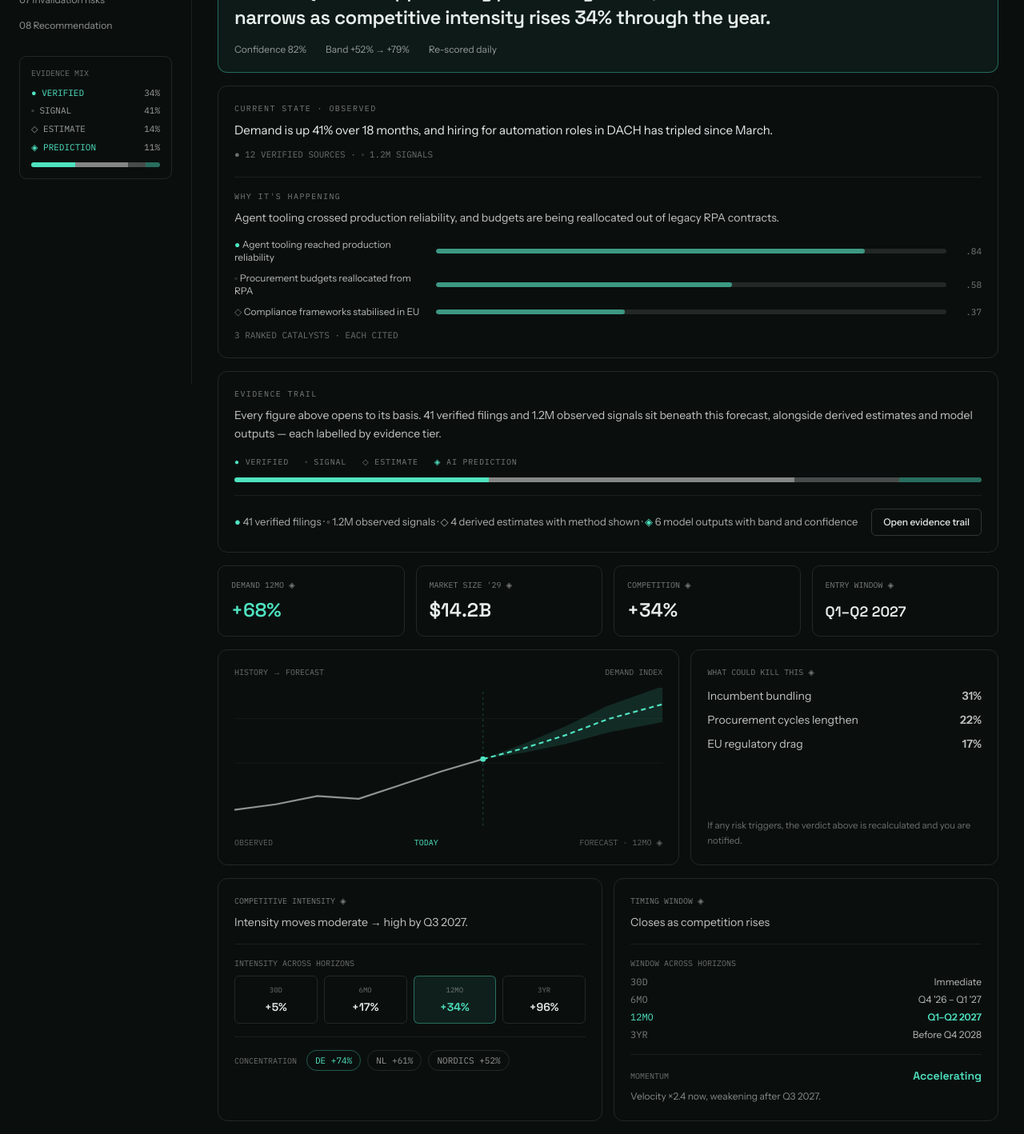
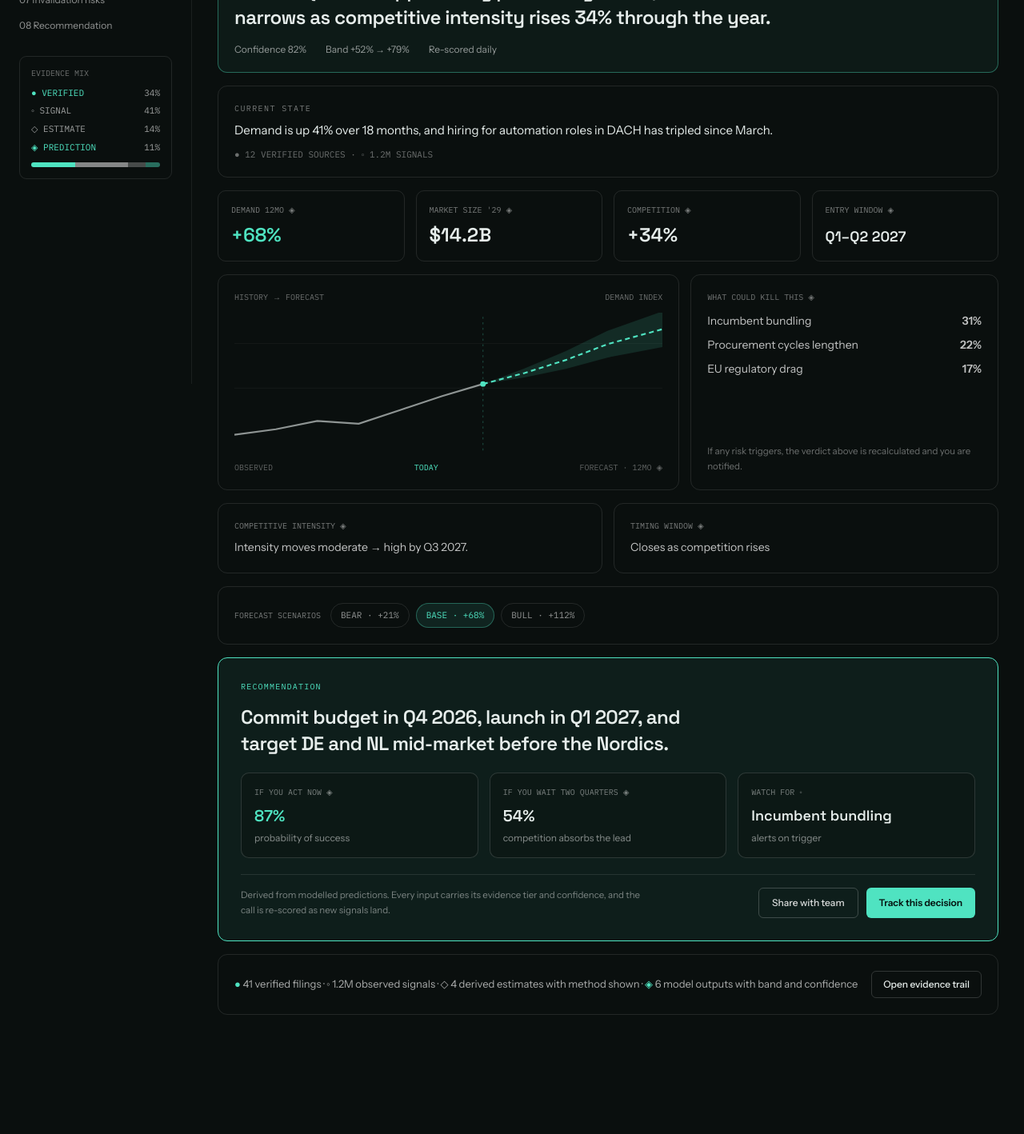
Before and after one commit to jagannathbasak/trends-dmo, a Next.js app: page /dashboard in a window 1280 px wide. Shown: the part 320-1738 px from the top of the page at 80% size. After the commit the page ends 1621 px from the top, so only its background shows below. Built offline with nearby package versions, Linux system fonts and the light colour scheme; no server answers.

Commit message:
Revert "Flesh out the thin sub-sections, leave Verdict untouched"
This reverts commit bf76e995a8b28a40e34db7170c0cedf75f6c9c3e.

```diff
--- a/src/components/dashboard/ReportDoc.tsx
+++ b/src/components/dashboard/ReportDoc.tsx
@@ -1,7 +1,6 @@
 "use client";
 
-import HorizonPicker, { HORIZONS, type Horizon } from "@/components/HorizonPicker";
-import EvidenceLegend from "@/components/EvidenceLegend";
+import HorizonPicker, { type Horizon } from "@/components/HorizonPicker";
 import { useModal } from "@/components/ModalProvider";
 import { bandPolygon, linePoints } from "@/lib/forecastData";
 import {
@@ -86,59 +85,9 @@ export default function ReportDoc({
       </div>
 
       <div id="current-state" className="scroll-mt-24 rounded-xl border border-white/10 p-5">
-        <div className="mb-2 font-mono text-[10px] tracking-[0.14em] text-white/45">CURRENT STATE · OBSERVED</div>
+        <div className="mb-2 font-mono text-[10px] tracking-[0.14em] text-white/45">CURRENT STATE</div>
         <p className="text-[15px] leading-relaxed">{decision.happening}</p>
         <div className="mt-2.5 font-mono text-[11px] text-white/40">{decision.happeningEvidence}</div>
-
-        <div className="mt-5 border-t border-white/[0.07] pt-4">
-          <div className="mb-2 font-mono text-[10px] tracking-[0.14em] text-white/45">WHY IT&apos;S HAPPENING</div>
-          <p className="text-sm leading-relaxed text-white/75">{decision.why}</p>
-          <div className="mt-3.5 flex flex-col gap-2.5">
-            {decision.catalysts.map((c) => (
-              <div key={c.label} className="flex items-center gap-3">
-                <span className="w-[190px] flex-none text-xs text-white/70 sm:w-[240px]">
-                  <span className={c.mark === "●" ? "text-accent" : "text-white/40"}>{c.mark}</span>{" "}
-                  {c.label}
-                </span>
-                <span className="h-1.5 flex-1 overflow-hidden rounded-full bg-white/10">
-                  <span className="block h-1.5 rounded-full bg-accent/60" style={{ width: `${c.pct}%` }} />
-                </span>
-                <span className="w-8 flex-none text-right font-mono text-[11px] text-white/45">.{c.pct}</span>
-              </div>
-            ))}
-          </div>
-          <div className="mt-3 font-mono text-[11px] text-white/40">{decision.whyTag}</div>
-        </div>
-      </div>
-
-      <div id="evidence-trail" className="scroll-mt-24 rounded-xl border border-white/10 p-5">
-        <div className="mb-2 font-mono text-[10px] tracking-[0.14em] text-white/45">EVIDENCE TRAIL</div>
-        <p className="text-sm leading-relaxed text-white/75">
-          Every figure above opens to its basis. {market.sources} verified filings and {market.signals}{" "}
-          observed signals sit beneath this forecast, alongside derived estimates and model outputs — each
-          labelled by evidence tier.
-        </p>
-        <EvidenceLegend className="mt-4" />
-        <div className="mt-3 flex h-1.5 overflow-hidden rounded-full">
-          <span style={{ width: "34%" }} className="bg-accent" />
-          <span style={{ width: "41%" }} className="bg-white/50" />
-          <span style={{ width: "14%" }} className="bg-white/25" />
-          <span style={{ width: "11%" }} className="bg-accent/45" />
-        </div>
-        <div className="mt-4 flex flex-col gap-4 border-t border-white/[0.07] pt-4 sm:flex-row sm:items-center sm:justify-between">
-          <div className="text-[13px] leading-relaxed text-white/65">
-            <span className="text-accent">●</span> {market.sources} verified filings · ◦ {market.signals}{" "}
-            observed signals · ◇ 4 derived estimates with method shown ·{" "}
-            <span className="text-accent">◈</span> 6 model outputs with band and confidence
-          </div>
-          <button
-            type="button"
-            onClick={() => open("Open evidence trail")}
-            className="flex-none self-start rounded-md border border-white/[0.16] px-3.5 py-2 text-xs font-medium sm:self-auto"
-          >
-            Open evidence trail
-          </button>
-        </div>
       </div>
 
       <div id="forecast" className="scroll-mt-24 grid grid-cols-2 gap-3.5 sm:grid-cols-4">
@@ -200,69 +149,13 @@ export default function ReportDoc({
       </div>
 
       <div id="competition" className="scroll-mt-24 grid grid-cols-1 gap-3.5 sm:grid-cols-2">
-        <div className="flex flex-col rounded-xl border border-white/10 p-5">
+        <div className="rounded-xl border border-white/10 p-5">
           <div className="mb-2 font-mono text-[10px] text-white/45">COMPETITIVE INTENSITY ◈</div>
           <p className="text-sm leading-relaxed text-white/75">{base.competitionNote}</p>
-
-          <div className="mt-4 border-t border-white/[0.07] pt-4">
-            <div className="mb-2 font-mono text-[10px] text-white/40">INTENSITY ACROSS HORIZONS</div>
-            <div className="grid grid-cols-4 gap-2">
-              {HORIZONS.map((h) => (
-                <div
-                  key={h}
-                  className={`rounded-md border p-2.5 text-center ${
-                    h === horizon ? "border-accent/40 bg-accent/[0.08]" : "border-white/10"
-                  }`}
-                >
-                  <div className="font-mono text-[9px] text-white/40">{h}</div>
-                  <div
-                    className={`mt-1 font-display text-sm font-semibold ${h === horizon ? "text-accent" : ""}`}
-                  >
-                    {marketStats[marketId][h].competition}
-                  </div>
-                </div>
-              ))}
-            </div>
-          </div>
-
-          <div className="mt-4 flex flex-wrap items-center gap-2 border-t border-white/[0.07] pt-4">
-            <span className="mr-1 font-mono text-[10px] text-white/40">CONCENTRATION</span>
-            {base.geo.map((g, i) => (
-              <span
-                key={g.region}
-                className={`rounded-full border px-2.5 py-1 font-mono text-[11px] ${
-                  i === 0 ? "border-accent/35 text-accent" : "border-white/10 text-white/55"
-                }`}
-              >
-                {g.region} {g.value}
-              </span>
-            ))}
-          </div>
         </div>
-
-        <div id="timing" className="scroll-mt-24 flex flex-col rounded-xl border border-white/10 p-5">
+        <div id="timing" className="scroll-mt-24 rounded-xl border border-white/10 p-5">
           <div className="mb-2 font-mono text-[10px] text-white/45">TIMING WINDOW ◈</div>
           <p className="text-sm leading-relaxed text-white/75">{stat.timingNote}</p>
-
-          <div className="mt-4 border-t border-white/[0.07] pt-4">
-            <div className="mb-2 font-mono text-[10px] text-white/40">WINDOW ACROSS HORIZONS</div>
-            <div className="flex flex-col gap-1.5">
-              {HORIZONS.map((h) => (
-                <div key={h} className="flex items-center justify-between text-xs">
-                  <span className={`font-mono ${h === horizon ? "text-accent" : "text-white/45"}`}>{h}</span>
-                  <span className={h === horizon ? "font-semibold text-accent" : "text-white/70"}>
-                    {marketStats[marketId][h].window}
-                  </span>
-                </div>
-              ))}
-            </div>
-          </div>
-
-          <div className="mt-4 flex items-center justify-between border-t border-white/[0.07] pt-4">
-            <span className="font-mono text-[10px] text-white/40">MOMENTUM</span>
-            <span className="font-display text-sm font-semibold text-accent">{base.momentum}</span>
-          </div>
-          <p className="mt-1.5 text-xs leading-relaxed text-white/50">{base.momentumNote}</p>
         </div>
       </div>
 
@@ -317,6 +210,23 @@ export default function ReportDoc({
         </div>
       </div>
 
+      <div
+        id="evidence-trail"
+        className="scroll-mt-24 flex flex-col gap-4 rounded-xl border border-white/10 p-5 sm:flex-row sm:items-center sm:justify-between"
+      >
+        <div className="text-[13px] leading-relaxed text-white/65">
+          <span className="text-accent">●</span> {market.sources} verified filings · ◦ {market.signals}{" "}
+          observed signals · ◇ 4 derived estimates with method shown ·{" "}
+          <span className="text-accent">◈</span> 6 model outputs with band and confidence
+        </div>
+        <button
+          type="button"
+          onClick={() => open("Open evidence trail")}
+          className="flex-none self-start rounded-md border border-white/[0.16] px-3.5 py-2 text-xs font-medium sm:self-auto"
+        >
+          Open evidence trail
+        </button>
+      </div>
     </main>
   );
 }
```
